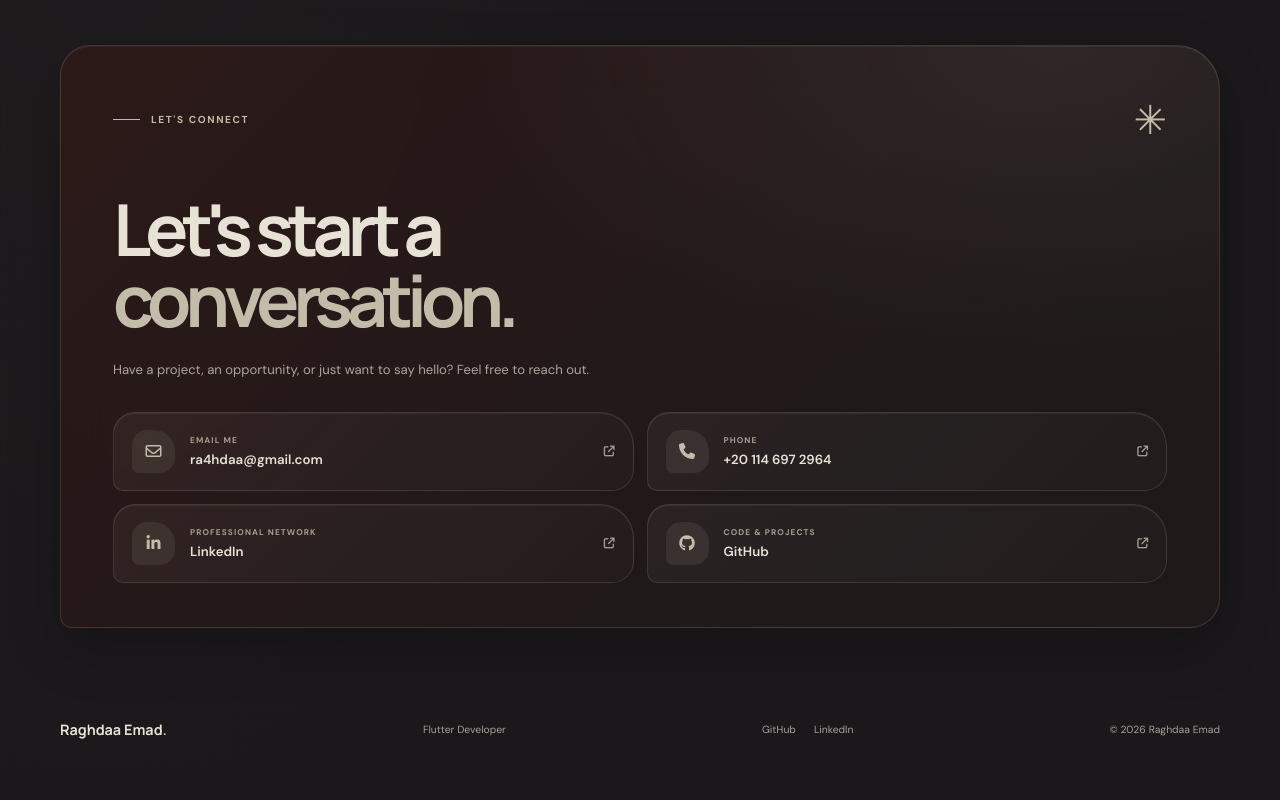
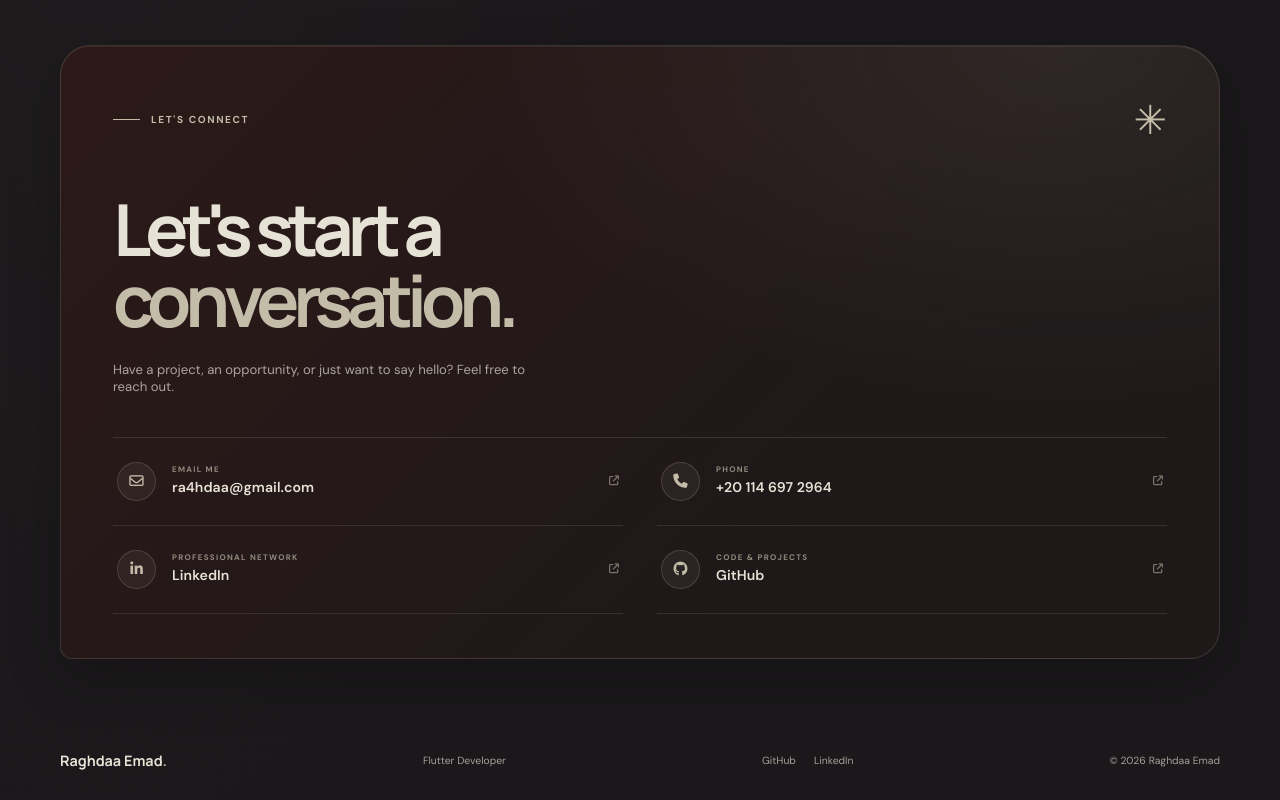
Before and after one commit to raghdaaaaa/Portfolio, a plain HTML site: page index.html in a window 1280 px wide. Shown: the part 3988-4788 px from the top of the page. Before the commit the page ends 4757 px from the top, so only its background shows below. Drawn offline with Linux system fonts and the light colour scheme.

Commit message:
Redesign contact links as editorial rows

```diff
--- a/style3.css
+++ b/style3.css
@@ -529,3 +529,86 @@ body{
 @media(prefers-reduced-motion:reduce){
   .service-card,.project-card,.contact-method{transition:none!important}
 }
+
+
+/* Contact section: quieter, editorial link layout */
+.contact-section{
+  position:relative;
+  overflow:hidden;
+}
+.contact-section .contact-bottom p{
+  max-width:440px;
+}
+.contact-methods{
+  grid-template-columns:repeat(2,minmax(0,1fr));
+  column-gap:34px;
+  row-gap:0;
+  margin-top:42px;
+  border-top:1px solid rgba(194,188,169,.17);
+}
+.contact-method{
+  min-height:88px;
+  padding:17px 4px;
+  gap:16px;
+  border:0;
+  border-bottom:1px solid rgba(194,188,169,.14);
+  border-radius:0;
+  background:transparent;
+  box-shadow:none;
+  backdrop-filter:none;
+  -webkit-backdrop-filter:none;
+  transition:color .25s ease,transform .25s ease;
+}
+.contact-method:hover{
+  transform:translateX(4px);
+  border-color:rgba(194,188,169,.24);
+  background:transparent;
+}
+.contact-method-icon{
+  flex:0 0 39px;
+  width:39px;
+  height:39px;
+  border:1px solid rgba(194,188,169,.2);
+  border-radius:50%;
+  background:rgba(194,188,169,.07);
+  color:var(--taupe);
+  font-size:.9rem;
+}
+.contact-method-copy{gap:4px}
+.contact-method-copy small{
+  font-size:.5rem;
+  letter-spacing:.16em;
+  color:rgba(194,188,169,.7);
+}
+.contact-method-copy strong{
+  font:600 .88rem/1.4 "DM Sans",sans-serif;
+  letter-spacing:.005em;
+  color:var(--cream);
+}
+.contact-method-arrow{
+  color:rgba(194,188,169,.7);
+  font-size:.62rem;
+  transition:transform .25s ease,color .25s ease;
+}
+.contact-method:hover .contact-method-arrow{
+  transform:translate(3px,-3px);
+  color:var(--cream);
+}
+.contact-method:hover .contact-method-icon{
+  background:rgba(194,188,169,.13);
+  border-color:rgba(194,188,169,.34);
+}
+@media(max-width:700px){
+  .contact-methods{
+    grid-template-columns:1fr;
+    margin-top:30px;
+  }
+  .contact-method{
+    min-height:76px;
+    padding:14px 2px;
+  }
+  .contact-method-copy strong{font-size:.84rem}
+}
+@media(prefers-reduced-motion:reduce){
+  .contact-method,.contact-method-arrow{transition:none!important}
+}
```
